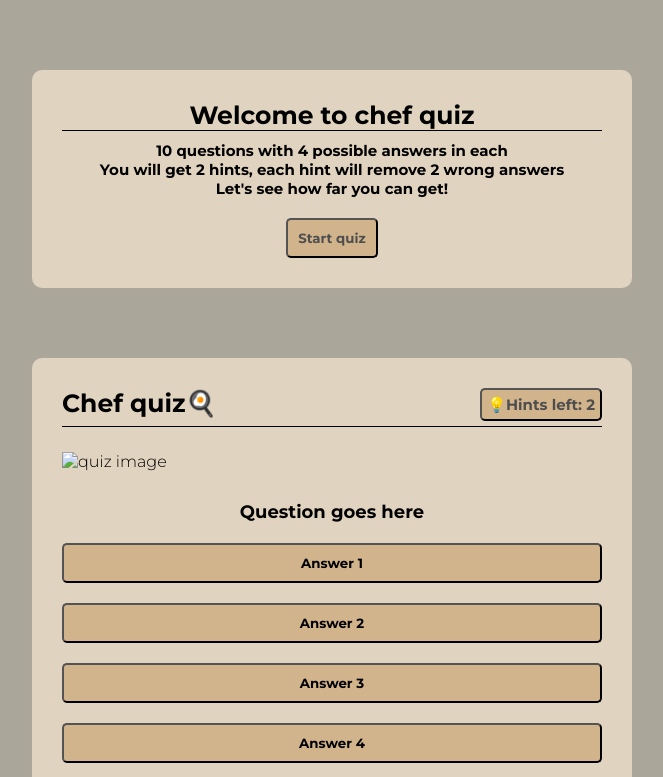
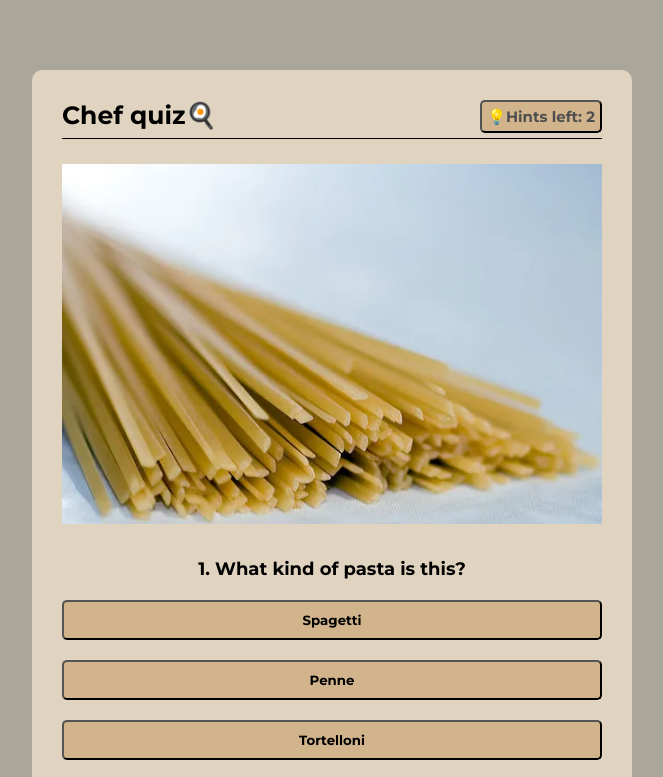
Before and after one commit to MikkoPasanen/Chef-quiz, a plain HTML site: page index.html in a window 1280 px wide. Both pictures are taken after a click on the button "Start quiz". Shown: the top 777 px of the page, without its empty margins (308-971 px from the left). Drawn offline with Linux system fonts and the light colour scheme.

Commit message:
add functional starting screen

```diff
--- a/scripts/quiz.js
+++ b/scripts/quiz.js
@@ -20,16 +20,21 @@ let hintsLeft = 2;
 const questionElement = document.getElementById("question");
 const nextButton = document.getElementById("next-question");
 const hintButton = document.getElementById("hint");
+const startQuizButton = document.getElementById("start-game");
 const playAgainButton = document.getElementById("play-again");
 const questionImage = document.getElementById("question-image");
 const resultsScreen = document.getElementById("results-container");
 const quizGame = document.getElementsByClassName("quiz-container")[0];
-//resultsScreen.style.display = "none";
+const startingScreen = document.getElementById("starting-container");
+
+quizGame.style.display = "none";
+resultsScreen.style.display = "none";
 
 // Apply eventlisteners for the buttons
 nextButton.addEventListener("click", showQuestion);
 hintButton.addEventListener("click", applyHint);
 playAgainButton.addEventListener("click", playAgain);
+startQuizButton.addEventListener("click", startGame);
 
 
 // Get all answer buttons and convert them into a normal array from nodelist using spread
@@ -170,6 +175,12 @@ function playAgain() {
     showQuestion();
 }
 
+function startGame() {
+    quizGame.style.display = "block";
+    startingScreen.style.display = "none";
+    showQuestion();
+}
+
 // Own function for the answer clicking so that evenlisteners work as they should
 function clickHandler() {
     // Get the index of the button that was pressed
--- a/styles/_results.scss
+++ b/styles/_results.scss
@@ -5,18 +5,16 @@
 
     #results-header {
        @extend %heading;
+       margin-bottom: 20px;
     }
 
     #results-body {
-
         text-align: center;
-
 
         #score {
             font-size: $header-font-size;
             margin-bottom: 20px;
         }
-
 
         #skill {
             font-size: $secondary-font-size;
--- a/styles/_starting.scss
+++ b/styles/_starting.scss
@@ -2,14 +2,15 @@
 
 #starting-container {
     @extend %container;
+    margin: 150px auto 0;
+
 
     h2 {
         font-size: $header-font-size;
         text-align: center;
         font-weight: $weight;
-        margin-bottom: 10px;
+        margin-bottom: 20px;
         border-bottom: 1px solid black;
-
     }
 
     p {
```
Also changed, not shown: index.html (+1 -0 lines), styles/style.css, 1 other file.
